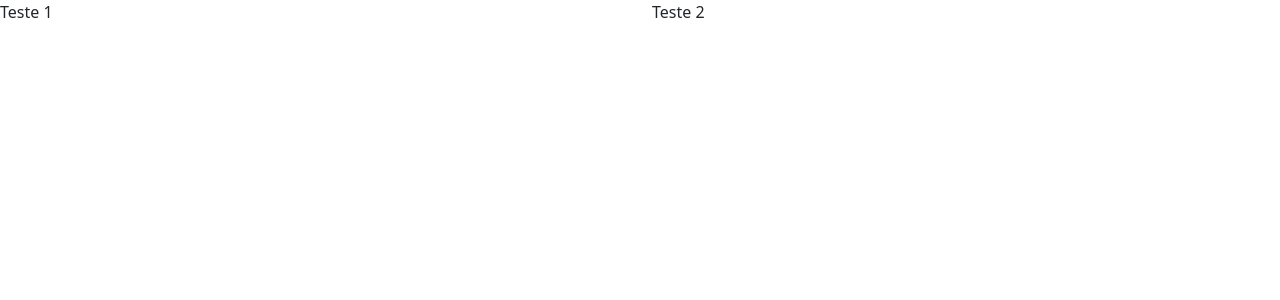
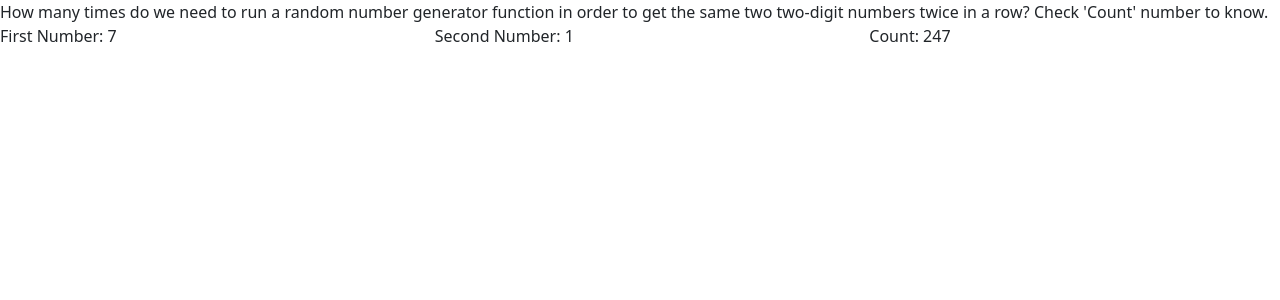
Before and after one commit to rsoliveira2018/kata.react, a React app in the folder app-for-testing/: page / in a window 1280 px wide. Shown: the top 300 px of the page. Built offline with nearby package versions, Linux system fonts and the light colour scheme.

Commit message:
added a counter and random numbers

```diff
--- a/app-for-testing/src/App.tsx
+++ b/app-for-testing/src/App.tsx
@@ -1,11 +1,33 @@
+import { useEffect, useState } from "react";
+
+function randomizedNumber() : number {
+  return Math.round((Math.random() * 10));
+}
+
 function App() {
-  const value = 'Teste 1';
+  const [firstNumber, setFirstNumber] = useState(0);
+  const [secondNumber, setSecondNumber] = useState(0);
+  const [count, setCount] = useState(0);
+
+  useEffect(() => {
+
+    setFirstNumber(randomizedNumber());
+    setSecondNumber(randomizedNumber());
+    setCount(count + 1);
+
+  },[firstNumber, secondNumber]);
 
   return (
     <div>
       <div className="row">
-        <div className="col-md-6">{value}</div>
-        <div className="col-md-6">Teste 2</div>
+        <div className="col-md-12">
+          How many times do we need to run a random number generator function in order to get the same two two-digit numbers twice in a row? Check 'Count' number to know.
+        </div>
+      </div>
+      <div className="row">
+        <div className="col-md-4">First Number: {firstNumber}</div>
+        <div className="col-md-4">Second Number: {secondNumber}</div>
+        <div className="col-md-4">Count: {count}</div>
       </div>
     </div>
   );
```
